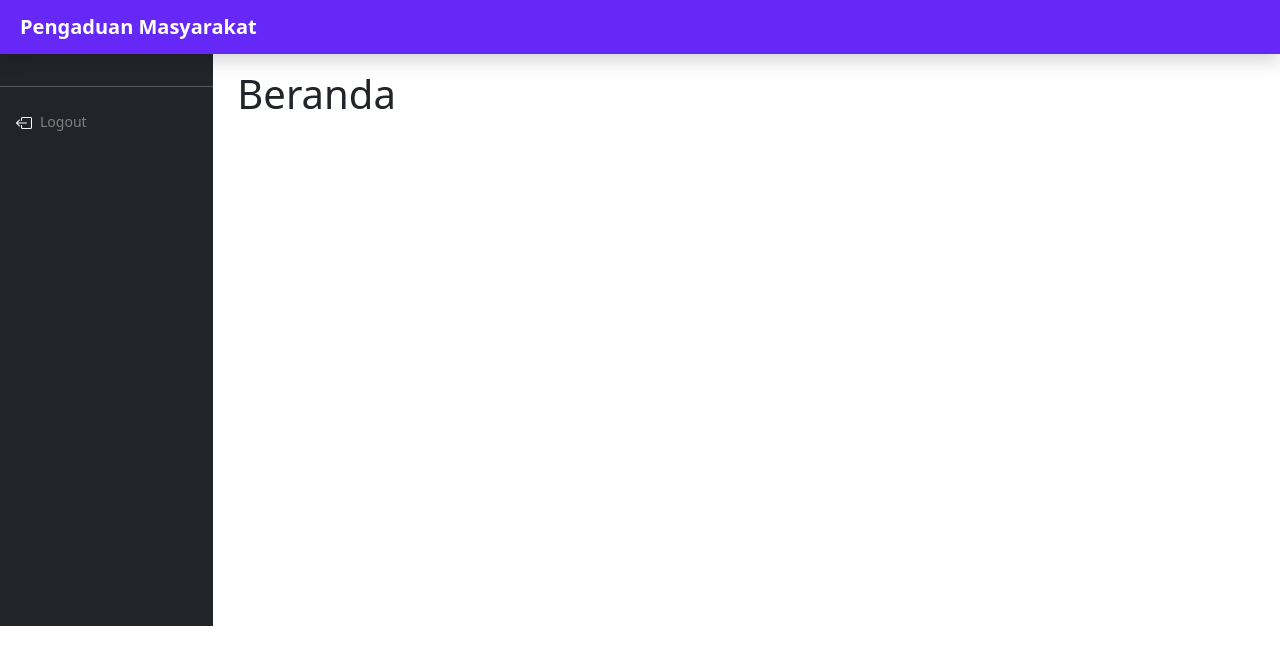
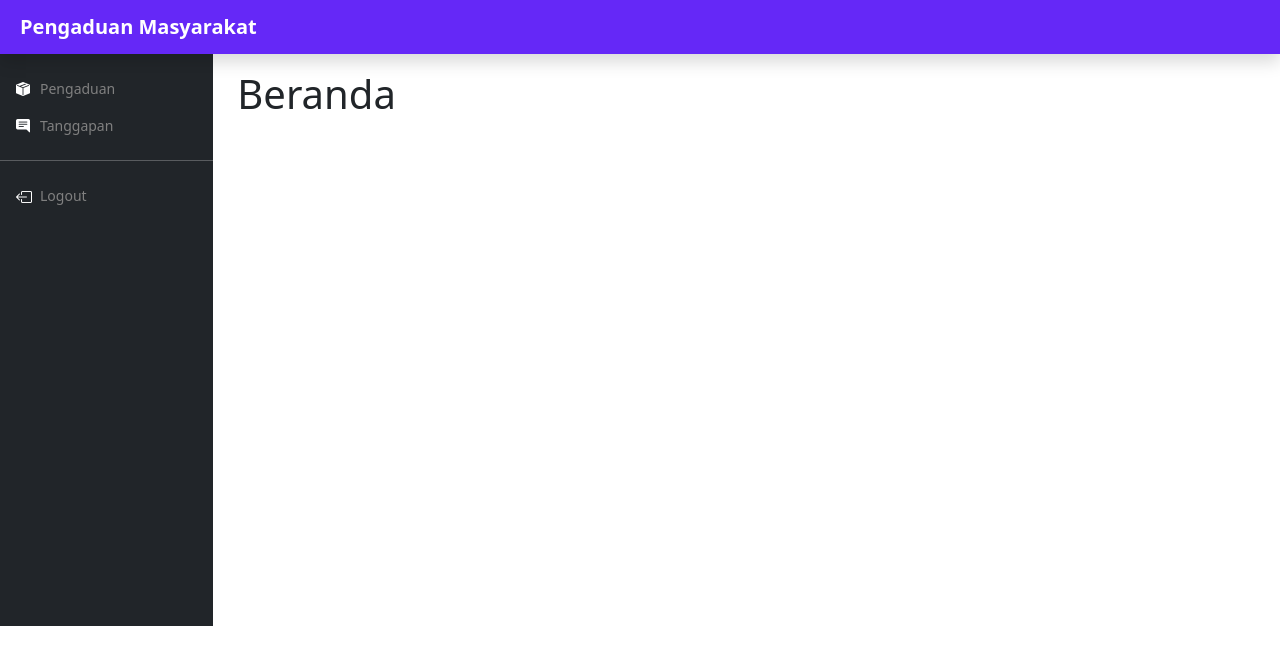
Before and after one commit to AimanFadillah/pengaduan-masyarakat, a React (Vite) app in the folder frontend/: page / in a window 1280 px wide. Shown: the top 664 px of the page. Built offline with nearby package versions, Linux system fonts and the light colour scheme.

Commit message:
memperbaikin beberapa haI

```diff
--- a/frontend/src/App.jsx
+++ b/frontend/src/App.jsx
@@ -14,6 +14,7 @@ function setUrl (url) {
 
 function App() {
   const [check,setCheck] = useState("success");
+  const [user,setUser] = useState(JSON.parse(localStorage.getItem("user")) || {level:"masyarakat"})
 
   useEffect(() => {
     middleware()
@@ -34,10 +35,18 @@ function App() {
       <Routes>
         <Route path="/" element={<Beranda/>} />
         <Route path="/beranda" element={<Beranda/>} />
-        <Route path="/masyarakat" element={<Masyarakat/>} />
         <Route path="/pengaduan" element={<Pengaduan />} />
-        <Route path="/petugas" element={<Petugas />} />
-        <Route path="/tanggapan" element={<Tanggapan />} />
+        {user.level === "petugas" || user.level === "admin" ?
+          <Route path="/tanggapan" element={<Tanggapan />} />
+          : undefined
+        }
+        {user.level === "admin" ?
+        <>
+          <Route path="/masyarakat" element={<Masyarakat/>} />
+          <Route path="/petugas" element={<Petugas />} />
+        </>
+        : undefined
+        }
       </Routes>
     </BrowserRouter>
     : <Login/>
--- a/frontend/src/pages/Pengaduan.jsx
+++ b/frontend/src/pages/Pengaduan.jsx
@@ -120,7 +120,7 @@ export default function Pengaduan () {
         <div className="d-flex justify-content-between align-items-center">
             <h1 className=" text-dark" >Pengaduan</h1>
             <div className="">
-                <button className={`btn btn-success ${user.level === "admin" ? "d-none" : ""}`} data-bs-toggle="modal" data-bs-target="#modal"  onClick={() => setCreate(true)} ><i className="bi bi-plus-lg"></i> Buat Pengaduan</button>
+                <button className={`btn btn-success ${user.level !== "masyarakat" ? "d-none" : ""}`} data-bs-toggle="modal" data-bs-target="#modal"  onClick={() => setCreate(true)} ><i className="bi bi-plus-lg"></i> Buat Pengaduan</button>
             </div>
         </div>
         <div className="table-responsive">
@@ -164,22 +164,22 @@ export default function Pengaduan () {
                     <div className="modal-body">
                         <h1 className="text-dark fs-4 text-center m-0" > { create ? "Buat Pengaduan" : "Edit Pengaduan" }</h1>
                         <form id="formCreate" onSubmit={create ? createData : updateData}>
-                            <div className={`my-3 ${user.level === "admin" ? "d-none" : ""}`}>
+                            <div className={`my-3 ${user !== "masyarakat" ? "d-none" : ""}`}>
                                 {preview ? <img src={preview} alt="preview"  className="img-thumbnail" accept="image/*" /> : ""}
                             </div>
-                            <div className={`my-3 ${user.level === "admin" ? "d-none" : ""}`}>
+                            <div className={`my-3 ${user !== "masyarakat" ? "d-none" : ""}`}>
                                 <label htmlFor="foto" className="form-label text-dark">Foto</label>
                                 <input type="file" onChange={previewImage} required={create ? true : false} name="foto" className="form-control" id="foto" placeholder="Masukkan Foto"/>
                             </div>
-                            <div className={`my-3 ${user.level === "admin" ? "d-none" : ""}`}>
+                            <div className={`my-3 ${user !== "masyarakat" ? "d-none" : ""}`}>
                                 <label htmlFor="tgl_pengaduan" className="form-label text-dark">Tanggal Pengaduan</label>
                                 <input type="date" required name="tgl_pengaduan" className="form-control" id="tgl_pengaduan" placeholder="Masukkan Tanggal Pengaduan"/>
                             </div>
-                            <div className={`my-3 ${user.level === "admin" ? "d-none" : ""}`}>
+                            <div className={`my-3 ${user !== "masyarakat" ? "d-none" : ""}`}>
                                 <label htmlFor="isi_laporan" className="form-label text-dark">Isi laporan</label>
                                 <input type="text" required name="isi_laporan" className="form-control" id="isi_laporan" placeholder="Masukkan Isi laporan"/>
                             </div>
-                            {user.level === "admin" ?
+                            {user !== "masyarakat" ?
                             <div className="mb-3">
                                 <label htmlFor="status" className="form-label text-dark">Status</label>
                                 <select name="status" id="status" className="form-select" >
--- a/frontend/src/pages/components/Sidebar.jsx
+++ b/frontend/src/pages/components/Sidebar.jsx
@@ -93,7 +93,7 @@ export default function Sidebar(props) {
                                             Masyarakat
                                         </Link>
                                     </li>
-                                    <li className={`nav-item ${user.level === "admin" || user.level === "masyarakat" ? "" : "d-none" }`}>
+                                    <li className={`nav-item ${user.level !== "masyarakat" || user.level === "masyarakat" ? "" : "d-none" }`}>
                                         <Link
                                             className={`nav-link d-flex gap-2 ${ window.location.href.includes("pengaduan") ? "text-light" : undefined }`}
                                             href="#"
@@ -112,7 +112,7 @@ export default function Sidebar(props) {
                                             Petugas
                                         </Link>
                                     </li>
-                                    <li className={`nav-item ${user.level === "petugas" ? "" : "d-none" }`}>
+                                    <li className={`nav-item ${user.level !== "masyarakat" ? "" : "d-none" }`}>
                                         <Link
                                             className={`nav-link d-flex gap-2 ${ window.location.href.includes("tanggapan") ? "text-light" : undefined }`}
                                             to="/tanggapan"
```
Also changed, not shown: 2 other files (tests, documents, lock files or other folders).
